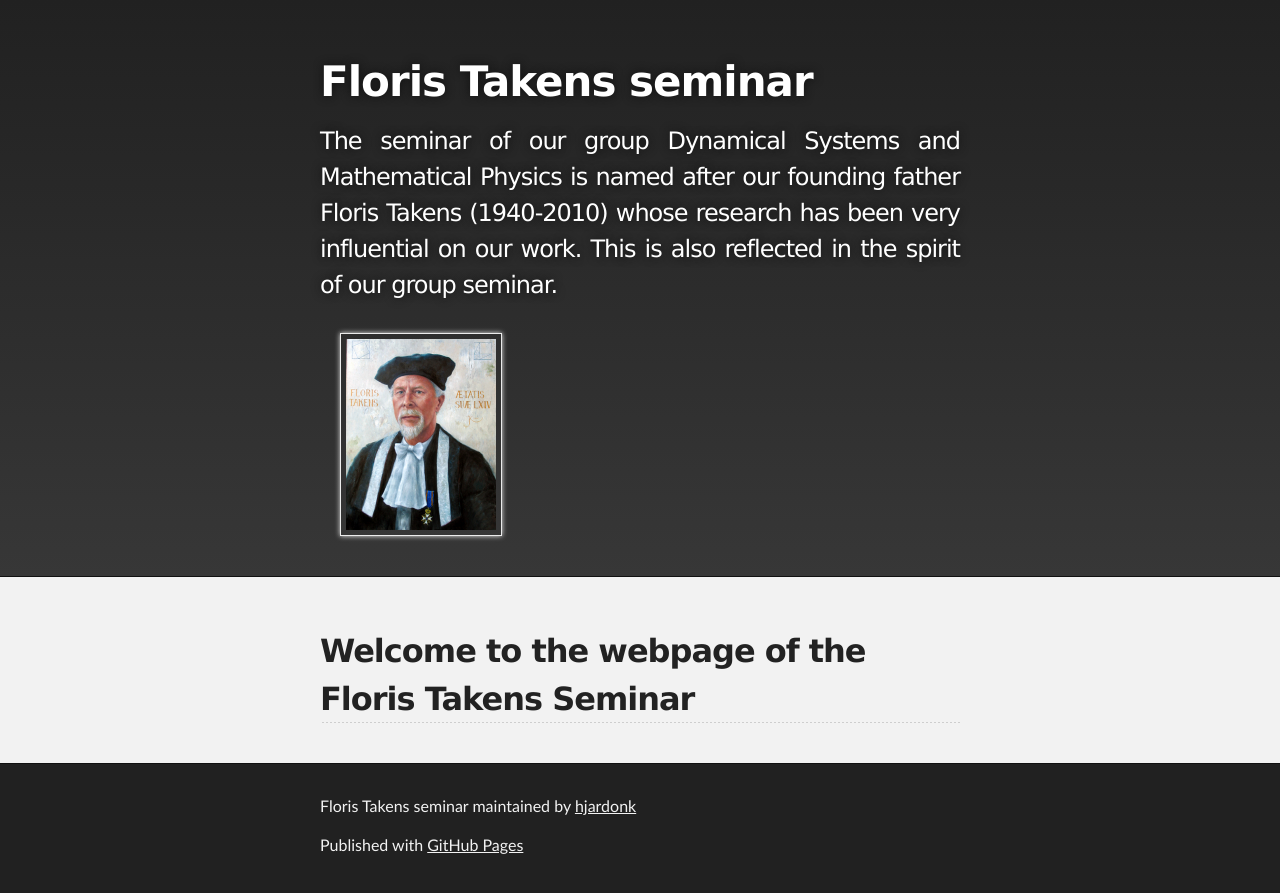
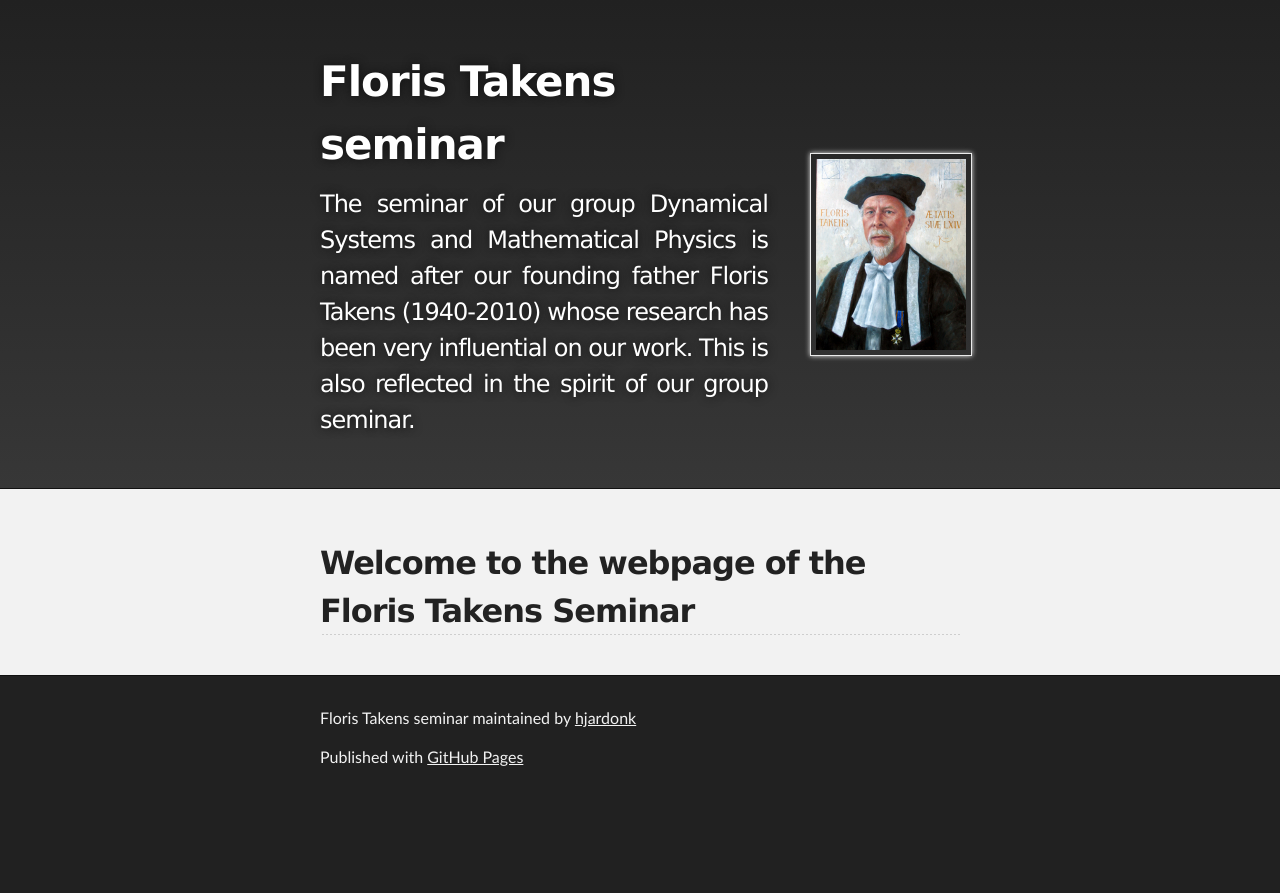
Before and after one commit to hjardonk/FlorisTakensSeminar, a Jekyll site: the page built from index.md, in a window 1280 px wide. Shown: the top 893 px of the page. Built offline with Jekyll 4.4.1, drawn with Linux system fonts in a browser that asks for light colours; our own code applies the rules of GitHub Pages for plain Markdown files.

Commit message:
Update style.scss

```diff
--- a/assets/css/style.scss
+++ b/assets/css/style.scss
@@ -7,24 +7,24 @@
     text-align: justify;
 }
 
-/* Layout for header with photo */
+/* Header with photo - default for wide screens */
 .header-with-photo {
     display: flex;
     justify-content: space-between;
     align-items: center;
-    flex-wrap: wrap;
+    flex-wrap: nowrap; /* Prevents wrapping unless screen is narrow */
 }
 
 /* Main header content (title and description) */
 .header-content {
-    flex-grow: 1;
+    flex: 1 1 auto; /* Allow it to grow and shrink as needed */
+    max-width: 70%; /* Adjust based on how much space you want */
 }
 
-/* Sidebar photo styling */
+/* Sidebar photo styling for wider screens */
 .header-photo {
-    width: 150px; /* Adjust size as needed */
+    flex: 0 0 150px; /* Fixed width for the photo */
     margin-left: 20px;
-    flex-shrink: 0;
 }
 
 .header-photo img {
@@ -41,8 +41,13 @@
     }
 
     .header-photo {
-        margin: 20px 0 0 0; /* Space it below the title and description */
+        margin: 20px 0 0 0;
         width: 100%;
         text-align: center;
     }
+
+    .header-content {
+        max-width: 100%;
+        text-align: center;
+    }
 }
```
